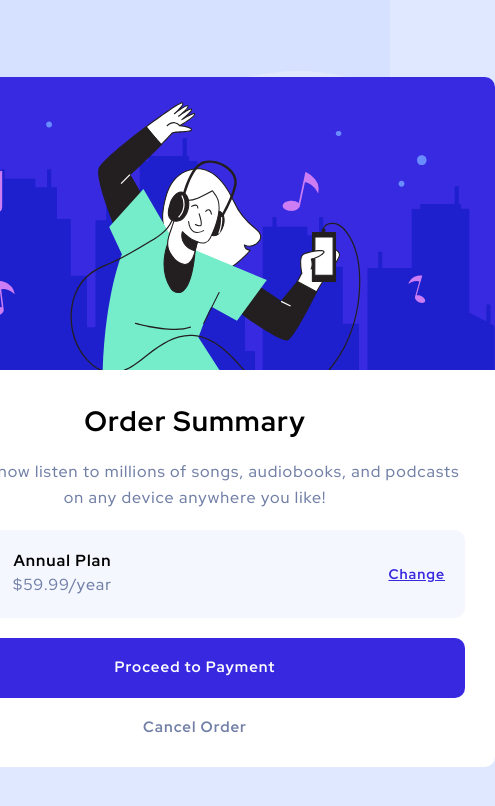
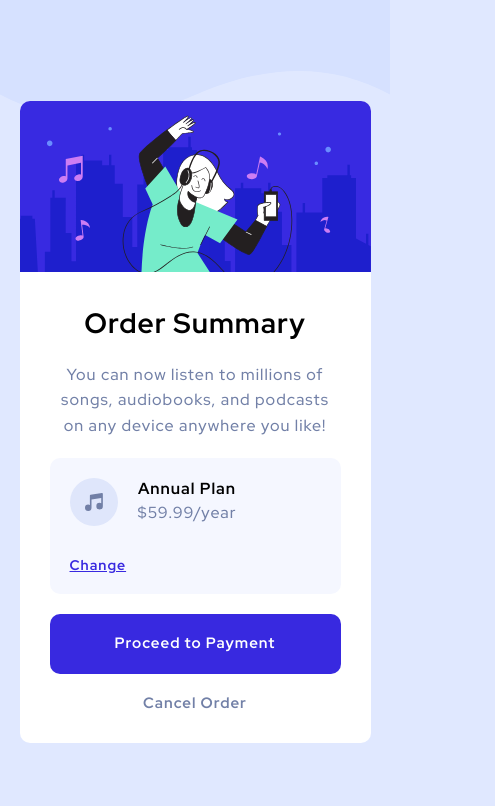
Before and after one commit to freetart/FEM-order-summary-component, a website: page index.html in a window 390 px wide. Shown: the whole page, 495 px wide, since content can reach past the window. Drawn offline with Linux system fonts and the light colour scheme.

Commit message:
made responsive

```diff
--- a/css/styles.css
+++ b/css/styles.css
@@ -112,6 +112,7 @@ global classes
   z-index: 5;
   display: grid;
   place-content: center;
+  padding: var(--section-spacing);
 }
 
 .heading-styles {
@@ -175,6 +176,9 @@ order summary
   display: flex;
   align-items: center;
   justify-content: space-between;
+  flex-wrap: wrap;
+  gap: 3rem;
+  text-align: center;
   background-color: var(--very-pale-blue);
   padding: 2rem;
   border-radius: var(--main-radius);
@@ -230,3 +234,15 @@ button
   border-radius: var(--main-radius);
   padding: 2rem;
 }
+
+/*
+===============
+media queries
+===============
+*/
+
+@media (max-width: 610px) {
+  .order {
+    width: 100%;
+  }
+}
```
